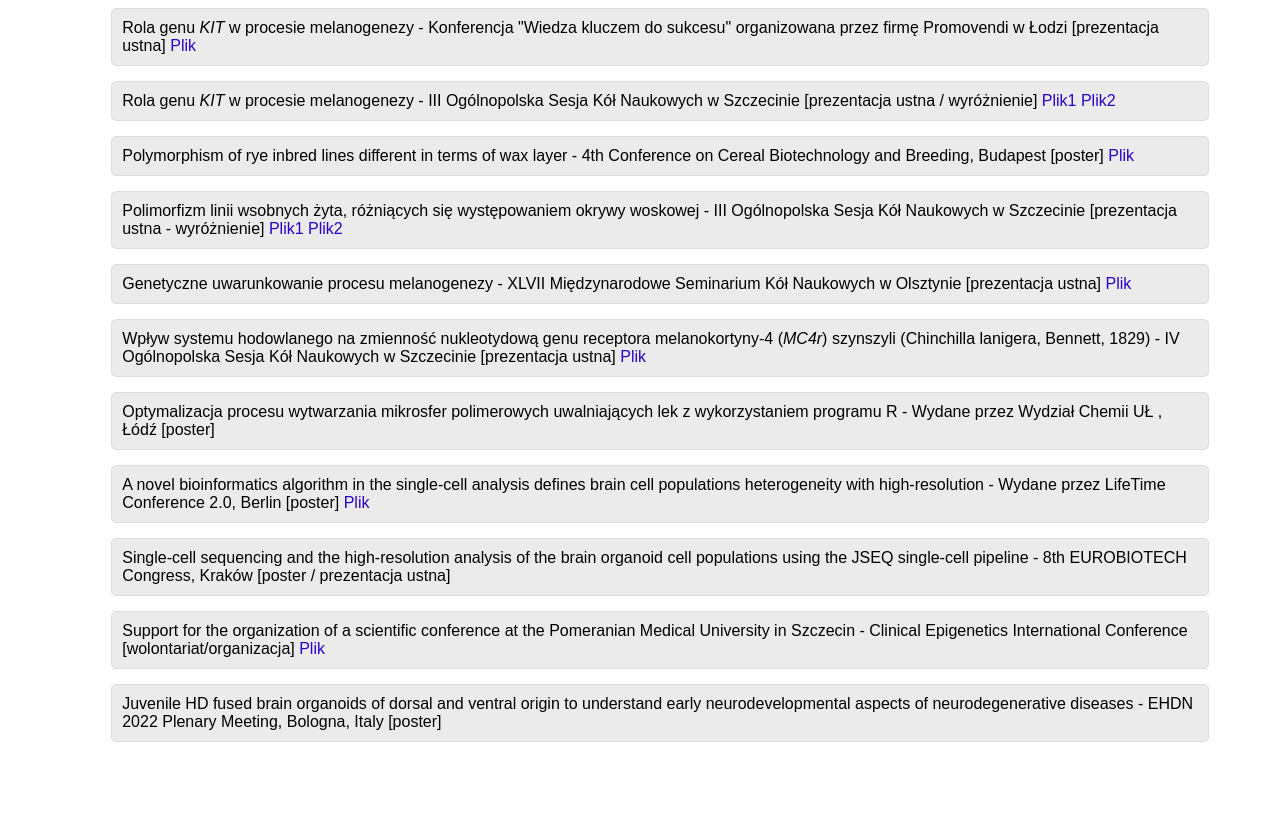
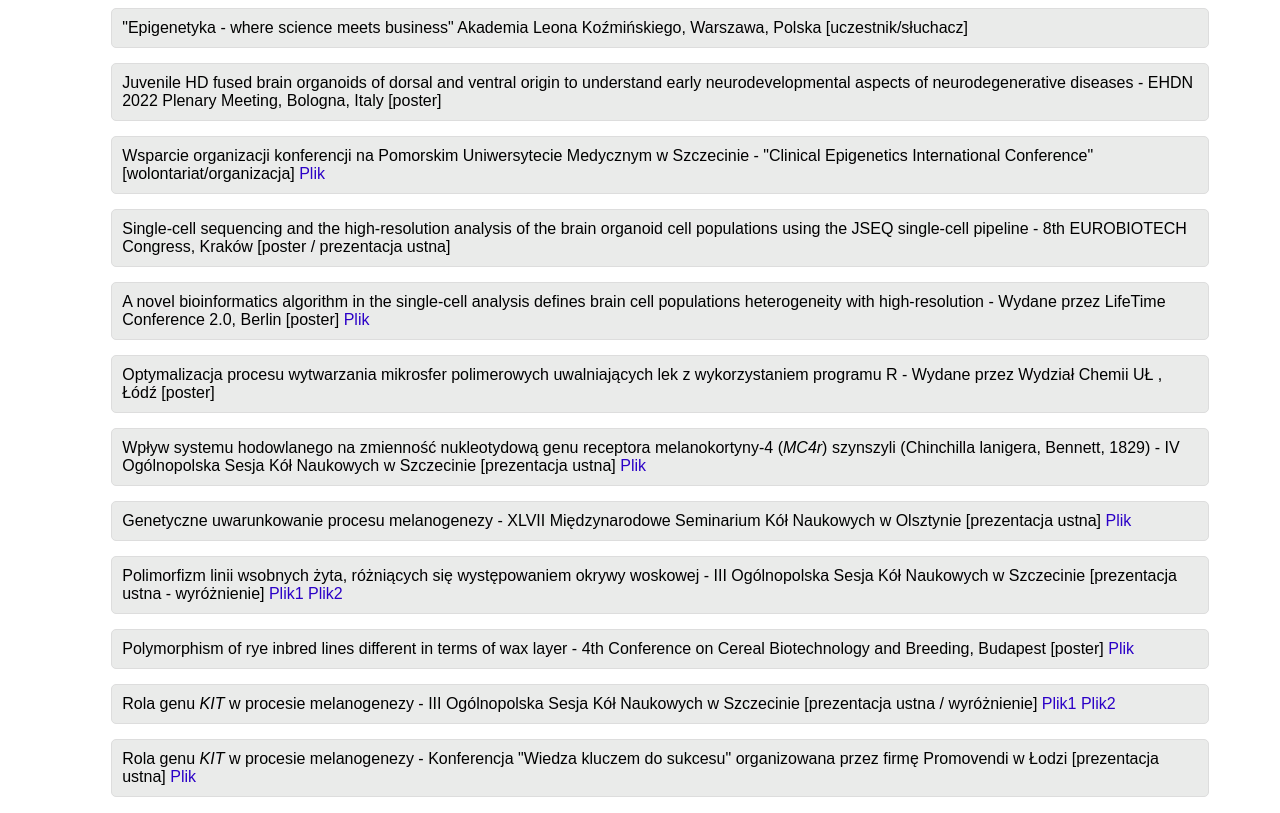
Before and after one commit to jkubis96/portfolio, a plain HTML site: page pages/conferences_pl.html in a window 1280 px wide. Drawn offline with Linux system fonts and the light colour scheme.

Commit message:
new record

```diff
--- a/pages/conferences_pl.html
+++ b/pages/conferences_pl.html
@@ -39,69 +39,59 @@
     <div class="container">
         <ul>
             <li>
-                Rola genu <em>KIT</em> w procesie melanogenezy - Konferencja "Wiedza kluczem do sukcesu" organizowana przez firmę Promovendi w Łodzi [prezentacja ustna]
+                "Epigenetyka - where science meets business" Akademia Leona Koźmińskiego, Warszawa, Polska [uczestnik/słuchacz]
+            </li>
 
-                <a href="certificates/14.jpg" target="_blank">Plik</a>
+            <li>
+                Juvenile HD fused brain organoids of dorsal and ventral origin to understand early neurodevelopmental aspects of neurodegenerative diseases - EHDN 2022 Plenary Meeting, Bologna, Italy [poster]
+            </li>
+            <li>
+                Wsparcie organizacji konferencji na Pomorskim Uniwersytecie Medycznym w Szczecinie - "Clinical Epigenetics International Conference" [wolontariat/organizacja]
 
+                <a href="certificates/19.bmp" target="_blank">Plik</a>
+            </li>
+            <li>
+                Single-cell sequencing and the high-resolution analysis of the brain organoid cell populations using the JSEQ single-cell pipeline - 8th EUROBIOTECH Congress, Kraków [poster / prezentacja ustna]
+            </li>
+            <li>
+                A novel bioinformatics algorithm in the single-cell analysis defines brain cell populations heterogeneity with high-resolution - Wydane przez LifeTime Conference 2.0, Berlin [poster]
+
+                <a href="certificates/8.bmp" target="_blank">Plik</a>
+            </li>
+            <li>
+                Optymalizacja procesu wytwarzania mikrosfer polimerowych uwalniających lek z wykorzystaniem programu R - Wydane przez Wydział Chemii UŁ , Łódź [poster]
+            </li>
+            <li>
+                Wpływ systemu hodowlanego na zmienność nukleotydową genu receptora melanokortyny-4 (<em>MC4r</em>) szynszyli (Chinchilla lanigera, Bennett, 1829) - IV Ogólnopolska Sesja Kół Naukowych w Szczecinie [prezentacja ustna]
+
+                <a href="certificates/9.jpg" target="_blank">Plik</a>
+            </li>
+            <li>
+                Genetyczne uwarunkowanie procesu melanogenezy - XLVII Międzynarodowe Seminarium Kół Naukowych w Olsztynie [prezentacja ustna]
+
+                <a href="certificates/11.jpg" target="_blank">Plik</a>
+            </li>
+            <li>
+                Polimorfizm linii wsobnych żyta, różniących się występowaniem okrywy woskowej - III Ogólnopolska Sesja Kół Naukowych w Szczecinie [prezentacja ustna - wyróżnienie]
+
+                <a href="certificates/4.jpg" target="_blank">Plik1</a>
+                <a href="certificates/5.jpg" target="_blank">Plik2</a>
+            </li>
+            <li>
+                Polymorphism of rye inbred lines different in terms of wax layer - 4th Conference on Cereal Biotechnology and Breeding, Budapest [poster]
+
+                <a href="certificates/3.bmp" target="_blank">Plik</a>
             </li>
             <li>
                 Rola genu <em>KIT</em> w procesie melanogenezy - III Ogólnopolska Sesja Kół Naukowych w Szczecinie [prezentacja ustna / wyróżnienie]
 
                 <a href="certificates/7.jpg" target="_blank">Plik1</a>
                 <a href="certificates/2.jpg" target="_blank">Plik2</a>
-
-
             </li>
             <li>
-                Polymorphism of rye inbred lines different in terms of wax layer - 4th Conference on Cereal Biotechnology and Breeding, Budapest [poster]
+                Rola genu <em>KIT</em> w procesie melanogenezy - Konferencja "Wiedza kluczem do sukcesu" organizowana przez firmę Promovendi w Łodzi [prezentacja ustna]
 
-                <a href="certificates/3.jpg" target="_blank">Plik</a>
-
-
-            </li>
-            <li>
-                Polimorfizm linii wsobnych żyta, różniących się występowaniem okrywy woskowej - III Ogólnopolska Sesja Kół Naukowych w Szczecinie [prezentacja ustna - wyróżnienie]
-
-                <a href="certificates/4.jpg" target="_blank">Plik1</a>
-                <a href="certificates/5.jpg" target="_blank">Plik2</a>
-
-            </li>
-            <li>
-                Genetyczne uwarunkowanie procesu melanogenezy - XLVII Międzynarodowe Seminarium Kół Naukowych w Olsztynie [prezentacja ustna]
-
-                <a href="certificates/11.jpg" target="_blank">Plik</a>
-
-            </li>
-            <li>
-                Wpływ systemu hodowlanego na zmienność nukleotydową genu receptora melanokortyny-4 (<em>MC4r</em>) szynszyli (Chinchilla lanigera, Bennett, 1829) - IV Ogólnopolska Sesja Kół Naukowych w Szczecinie [prezentacja ustna]
-
-                <a href="certificates/9.jpg" target="_blank">Plik</a>
-
-            </li>
-            <li>
-                Optymalizacja procesu wytwarzania mikrosfer polimerowych uwalniających lek z wykorzystaniem programu R - Wydane przez Wydział Chemii UŁ , Łódź [poster]
-
-
-            </li>
-            <li>
-                A novel bioinformatics algorithm in the single-cell analysis defines brain cell populations heterogeneity with high-resolution - Wydane przez LifeTime Conference 2.0, Berlin [poster]
-
-                <a href="certificates/8.jpg" target="_blank">Plik</a>
-
-            </li>
-            <li>
-                Single-cell sequencing and the high-resolution analysis of the brain organoid cell populations using the JSEQ single-cell pipeline - 8th EUROBIOTECH Congress, Kraków [poster / prezentacja ustna]
-
-            </li>
-            <li>
-                Support for the organization of a scientific conference at the Pomeranian Medical University in Szczecin - Clinical Epigenetics International Conference [wolontariat/organizacja]
-
-                <a href="certificates/19.jpg" target="_blank">Plik</a>
-            </li>
-            <li>
-                Juvenile HD fused brain organoids of dorsal and ventral origin to understand early neurodevelopmental aspects of neurodegenerative diseases - EHDN 2022 Plenary Meeting, Bologna, Italy [poster]
-
-
+                <a href="certificates/14.jpg" target="_blank">Plik</a>
             </li>
         </ul>
     </div>
```
Also changed, not shown: index.html (+3 -3 lines), pages/conferences_en.html (+51 -46 lines).
